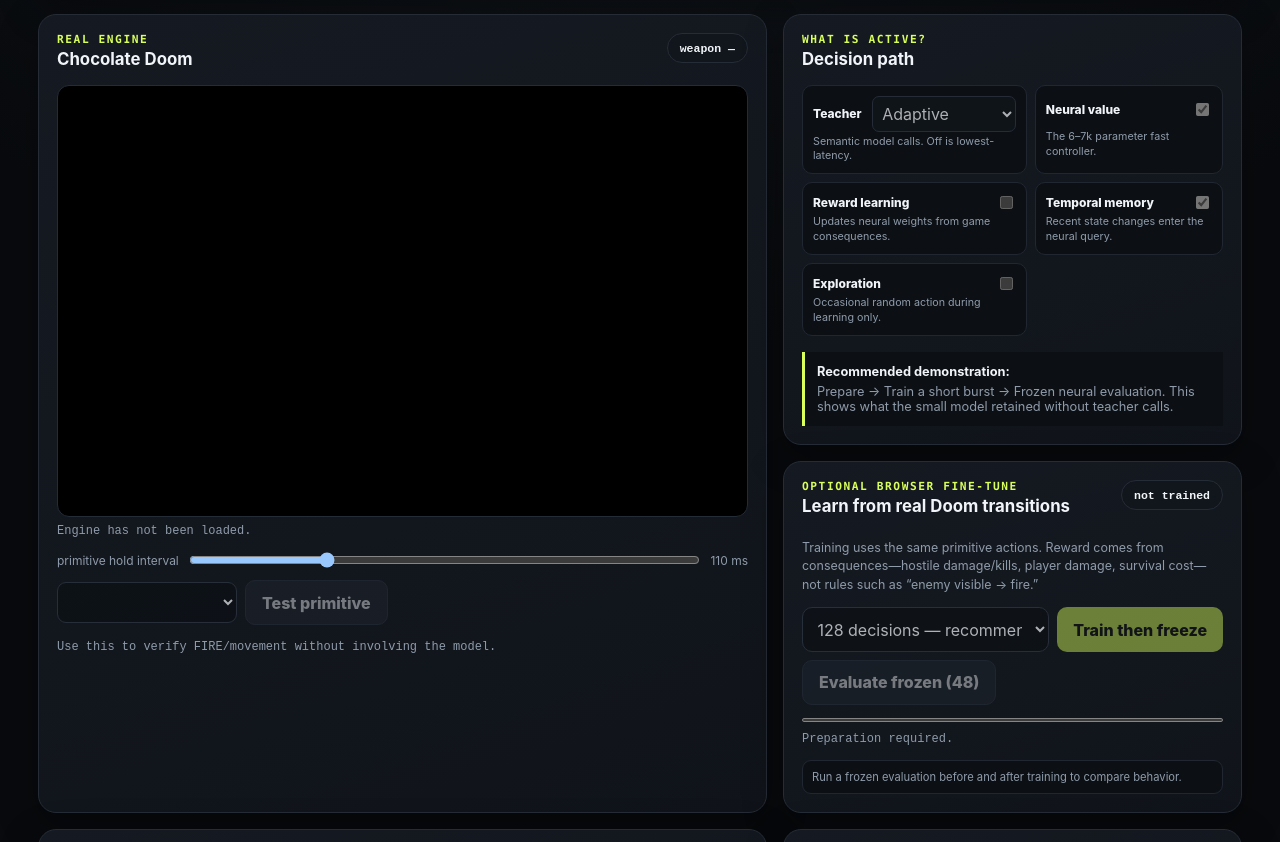
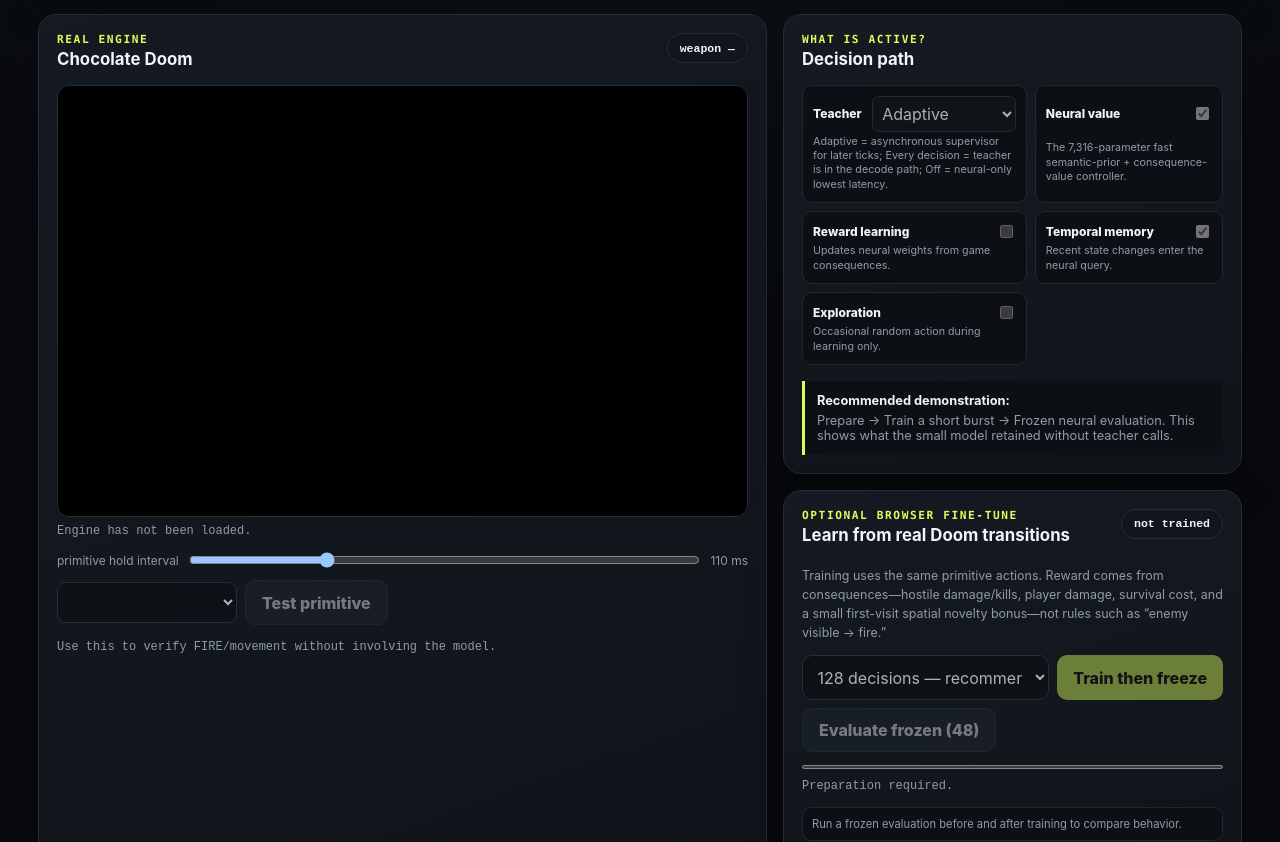
Before and after one commit to collinsomniac/doom-classifier, a plain HTML site: page doom.html in a window 1280 px wide. Shown: the part 525-1367 px from the top of the page. Drawn offline with Linux system fonts and the light colour scheme; a script that the page names is missing.

Commit message:
ui: clarify asynchronous teacher and progress reward

```diff
--- a/doom.html
+++ b/doom.html
@@ -43,8 +43,8 @@
 <article class="panel control-panel">
   <p class="kicker">WHAT IS ACTIVE?</p><h2>Decision path</h2>
   <div class="toggle-grid">
-    <label><span>Teacher</span><select id="teacherModeSelect" disabled><option value="adaptive">Adaptive</option><option value="every">Every decision</option><option value="off">Off</option></select><small>Semantic model calls. Off is lowest-latency.</small></label>
-    <label><span>Neural value</span><input id="useNeuralToggle" type="checkbox" checked disabled /><small>The 6–7k parameter fast controller.</small></label>
+    <label><span>Teacher</span><select id="teacherModeSelect" disabled><option value="adaptive">Adaptive</option><option value="every">Every decision</option><option value="off">Off</option></select><small>Adaptive = asynchronous supervisor for later ticks; Every decision = teacher is in the decode path; Off = neural-only lowest latency.</small></label>
+    <label><span>Neural value</span><input id="useNeuralToggle" type="checkbox" checked disabled /><small>The 7,316-parameter fast semantic-prior + consequence-value controller.</small></label>
     <label><span>Reward learning</span><input id="learnToggle" type="checkbox" disabled /><small>Updates neural weights from game consequences.</small></label>
     <label><span>Temporal memory</span><input id="memoryToggle" type="checkbox" checked disabled /><small>Recent state changes enter the neural query.</small></label>
     <label><span>Exploration</span><input id="exploreToggle" type="checkbox" disabled /><small>Occasional random action during learning only.</small></label>
@@ -54,7 +54,7 @@
 
 <article class="panel tune-panel">
   <div class="panel-head"><div><p class="kicker">OPTIONAL BROWSER FINE-TUNE</p><h2>Learn from real Doom transitions</h2></div><div id="tuneBadge" class="choice">not trained</div></div>
-  <p class="help">Training uses the same primitive actions. Reward comes from consequences—hostile damage/kills, player damage, survival cost—not rules such as “enemy visible → fire.”</p>
+  <p class="help">Training uses the same primitive actions. Reward comes from consequences—hostile damage/kills, player damage, survival cost, and a small first-visit spatial novelty bonus—not rules such as “enemy visible → fire.”</p>
   <div class="model-controls"><select id="tuneSteps" disabled><option value="64">64 decisions — quick</option><option value="128" selected>128 decisions — recommended</option><option value="256">256 decisions — longer</option></select><button id="tuneBtn" disabled>Train then freeze</button><button id="evalBtn" class="secondary" disabled>Evaluate frozen (48)</button></div>
   <progress id="tuneProgress" max="100" value="0"></progress><div id="tuneStatus" class="model-status">Preparation required.</div><div id="evalResults" class="eval-results"><span>Run a frozen evaluation before and after training to compare behavior.</span></div>
 </article>
```
